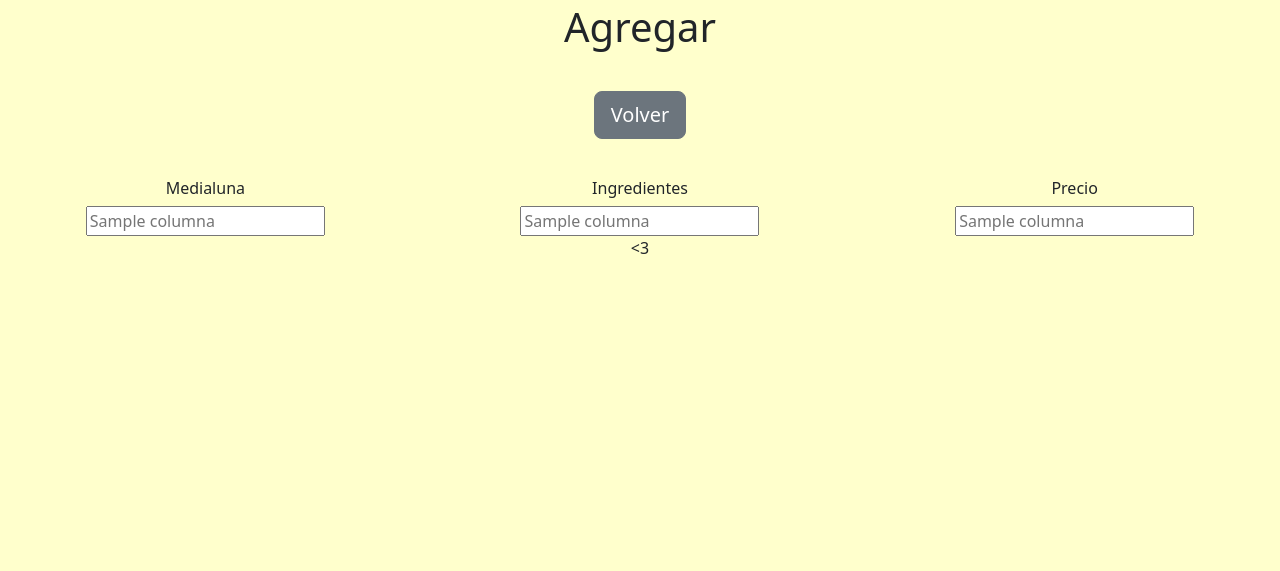
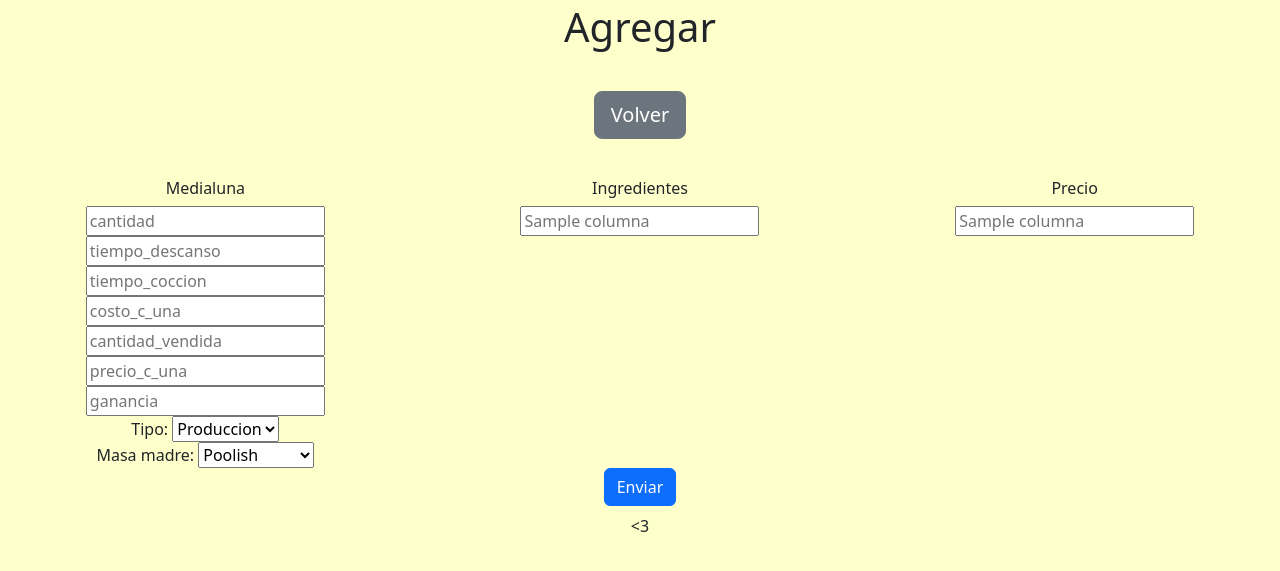
Before and after one commit to gabriel-g4/medialunas, a Flask app: template templates/agregar.html in a window 1280 px wide. Shown: the part 13-584 px from the top of the page. Run offline with Flask 3, Linux system fonts and the light colour scheme; the template is opened without the code that fills it: most values are stand-ins (such as "Sample title", 1, 10 or a date in 2020).

Commit message:
feat: added agregar to impact db

```diff
--- a/app.py
+++ b/app.py
@@ -1,6 +1,7 @@
-from flask import Flask, render_template, redirect
+from flask import Flask, render_template, redirect, request
 import sqlite3
 from funciones import crear_diccionario
+from datetime import datetime
 
 app = Flask(__name__)
 database = "medialunas.db"
@@ -34,10 +35,33 @@
                            , columnas_medialunas=COLUMNAS_MEDIALUNAS)
 
 
-@app.route('/agregar')
+@app.route('/agregar', methods=["GET", "POST"])
 def agregar():
-    return render_template("agregar.html", columnas_medialunas=COLUMNAS_MEDIALUNAS
+    if request.method == "GET":
+        return render_template("agregar.html", columnas_medialunas=COLUMNAS_MEDIALUNAS
                            , columnas_ingredientes_precios=COLUMNAS_INGREDIENTES_PRECIOS[1:])
+    elif request.method == "POST":
+
+        cantidad = request.form.get("cantidad")
+        tiempo_descanso = request.form.get("tiempo_descanso")
+        tiempo_coccion = request.form.get("tiempo_coccion")
+        costo_c_una = request.form.get("costo_c_una")
+        cantidad_vendida = request.form.get("cantidad_vendida")
+        precio_c_una = request.form.get("precio_c_una")
+        ganancia = request.form.get("ganancia")
+        tipo = request.form.get("tipo")
+        masa_madre = request.form.get("masa_madre")
+
+        with sqlite3.connect(database) as connection:
+            cursor = connection.cursor()
+            cursor.execute("INSERT INTO medialunas (cantidad, tiempo_descanso\
+                           , tiempo_coccion, costo_c_una, cantidad_vendida, precio_c_una, \
+                           ganancia, tipo, fecha, masa_madre) VALUES (?,?,?,?,?,?,?,?, \
+                           ? ,?)",
+                            (cantidad, tiempo_descanso, tiempo_coccion, costo_c_una,
+                             cantidad_vendida, precio_c_una, ganancia, tipo, datetime.now() , masa_madre))
+        return redirect("/")
+
 
 
 @app.route('/medialunas/<int:id>')
--- a/templates/agregar.html
+++ b/templates/agregar.html
@@ -1,7 +1,7 @@
 {% extends "layout.html" %}
 
 {% block title %}
-Hola
+Agregar
 {% endblock %}
 
 {% block main %}
@@ -9,13 +9,37 @@
     <div class="btn-container">
         <a href="/" class="btn btn-secondary btn-lg">Volver</a>
     </div>
-    <form class="row">
+    <form action="/agregar" class="row" method="post">
         <div class="form-group col-md-4">
             <h6> Medialuna </h6>
-            {% for columna in columnas_medialunas %}
-                <input type="text" name="{{ columna }}" placeholder="{{ columna }}">
+                <input type="text" name="cantidad" placeholder="cantidad">
                 <br>
-            {% endfor %}
+                <input type="text" name="tiempo_descanso" placeholder="tiempo_descanso">
+                <br>
+                <input type="text" name="tiempo_coccion" placeholder="tiempo_coccion">
+                <br>
+                <input type="text" name="costo_c_una" placeholder="costo_c_una">
+                <br>
+                <input type="text" name="cantidad_vendida" placeholder="cantidad_vendida">
+                <br>
+                <input type="text" name="precio_c_una" placeholder="precio_c_una">
+                <br>
+                <input type="text" name="ganancia" placeholder="ganancia">
+                <br>
+
+                <label for="tipo"> Tipo: </label>
+                <select name="tipo" id="tipo">
+                    <option value="produccion"> Produccion </option>
+                    <option value="practica"> Practica </option>
+                </select>
+                <br>
+                <label for="masa_madre"> Masa madre: </label>
+                <select name="masa_madre" id="masa_madre">
+                    <option value="poolish"> Poolish </option>
+                    <option value="biga"> Biga </option>
+                    <option value="masamadre"> Masa madre </option>
+                </select>
+                <br>
         </div>
         <br>
         <div class="form-group col-md-4">
@@ -34,5 +58,9 @@
             {% endfor %}
         </div>
         <br>
+
+        <div class="col-12">
+            <button type="submit" class="btn btn-primary mb-2">Enviar</button>
+        </div>
     </form>
 {% endblock %}
```
